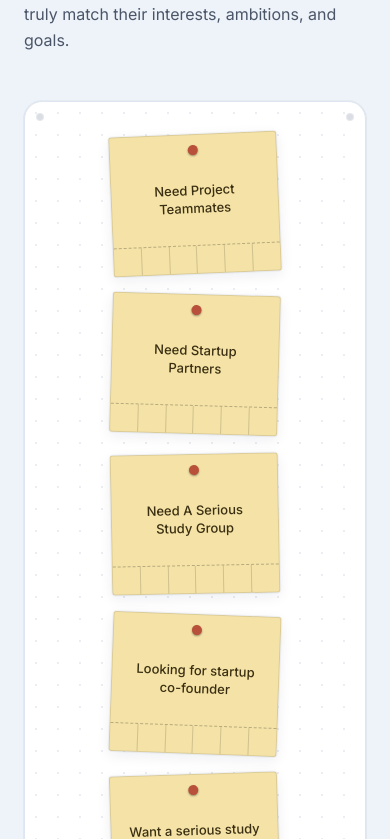
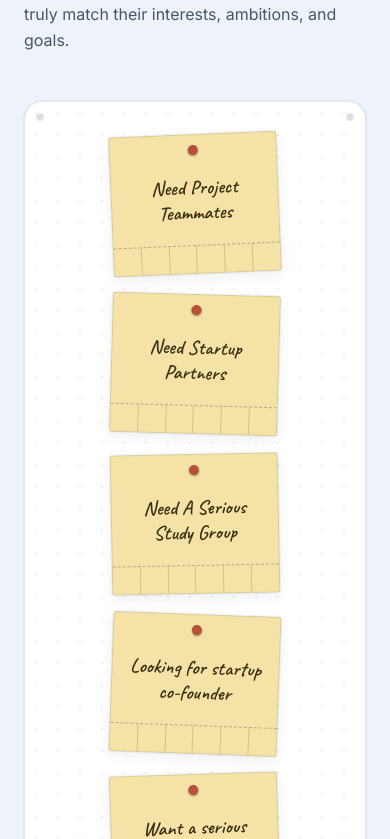
Before and after one commit to daksh-stack/collzap-v1, a React (Vite) app in the folder frontend/: page / in a window 390 px wide. Shown: the part 1725-2564 px from the top of the page. Built offline with nearby package versions, Linux system fonts and the light colour scheme; no server answers.

Commit message:
feat: update font styles and improve layout in various components for enhanced readability and user experience

```diff
--- a/frontend/index.html
+++ b/frontend/index.html
@@ -46,7 +46,7 @@
 
     <link rel="preconnect" href="https://fonts.googleapis.com">
     <link rel="preconnect" href="https://fonts.gstatic.com" crossorigin>
-    <link href="https://fonts.googleapis.com/css2?family=Inter:wght@400;500;600;700&family=Plus+Jakarta+Sans:wght@500;600;700;800&family=IBM+Plex+Mono:wght@400;500;600&display=swap" rel="stylesheet">
+    <link href="https://fonts.googleapis.com/css2?family=Inter:wght@400;500;600;700&family=Plus+Jakarta+Sans:wght@500;600;700;800&family=IBM+Plex+Mono:wght@400;500;600&family=Caveat:wght@600;700&display=swap" rel="stylesheet">
     <title>CollZap</title>
   </head>
   <body>
--- a/frontend/src/components/brand/IdBadge.jsx
+++ b/frontend/src/components/brand/IdBadge.jsx
@@ -22,8 +22,8 @@ import Stamp from '../ui/Stamp';
  * a blank card.
  */
 
-const SWING_MAX = 7;   // deg — a sway, never a spin
-const TILT_MAX = 10;   // deg of rotateY
+const SWING_MAX = 2.5; // deg — a settle, not a wobble
+const TILT_MAX = 4;    // deg of rotateY
 
 // What the card entitles you to. A product promise, not a fake identity —
 // which is why there is no name, no photo and no ID number on it.
@@ -68,7 +68,7 @@ export default function IdBadge({ className }) {
   return (
     // The card is 1.5x as tall as it is wide, so its width sets how much of a
     // phone screen the whole assembly eats. Smaller on mobile for that reason.
-    <div className={cn('relative mx-auto w-[13.5rem] sm:w-[15rem] lg:w-[17rem]', className)}>
+    <div className={cn('relative mx-auto w-[13.5rem] sm:w-[15rem] lg:w-[18.5rem]', className)}>
       <motion.div style={motionStyle} className="flex flex-col items-center">
         {/* Lanyard cord. Pivots with the assembly, so it never detaches. */}
         <svg
--- a/frontend/src/pages/landing/sections/Problem.jsx
+++ b/frontend/src/pages/landing/sections/Problem.jsx
@@ -94,7 +94,7 @@ function NoticeBoard({ reduced }) {
             variants={reduced ? undefined : revealVariants}
             whileHover={lift(reduced, -4)}
             style={{ rotate: `${TILT[i % TILT.length]}deg` }}
-            className="relative flex h-[8.75rem] w-[10.5rem] items-center justify-center rounded-[3px] border border-black/10 bg-[#F4E2A6] px-4 pb-9 pt-7 text-center text-[13px] font-medium leading-snug text-[#3A2F12] shadow-md sm:w-[11rem]"
+            className="relative flex h-[8.75rem] w-[10.5rem] items-center justify-center rounded-[3px] border border-black/10 bg-[#F4E2A6] px-4 pb-9 pt-7 text-center font-hand text-xl font-semibold leading-tight text-[#3A2F12] shadow-md sm:w-[11rem]"
           >
             {/* Pushpin. */}
             <span
--- a/frontend/src/pages/landing/shared.js
+++ b/frontend/src/pages/landing/shared.js
@@ -41,7 +41,7 @@ export const NAV_PAGES = [
   { to: '/blog', label: 'Blog' },
   { to: '/about', label: 'About' },
   { to: '/faq', label: 'FAQ' },
-  { to: '/bring-collzap', label: 'Bring CollZap' },
+  { to: '/bring-collzap', label: 'Add Your College' },
 ];
 
 /**
--- a/frontend/tailwind.config.js
+++ b/frontend/tailwind.config.js
@@ -59,6 +59,10 @@ export default {
         display: ['"Plus Jakarta Sans"', 'Inter', 'system-ui', 'sans-serif'],
         sans: ['Inter', 'system-ui', '-apple-system', 'sans-serif'],
         mono: ['"IBM Plex Mono"', 'ui-monospace', 'monospace'],
+        // The notice-board notes only — a pinned scrap of paper reads as
+        // written, not typeset. Never used for anything the visitor must
+        // read carefully; those stay in the system's real faces.
+        hand: ['"Caveat"', 'cursive'],
       },
 
       borderRadius: {
```
